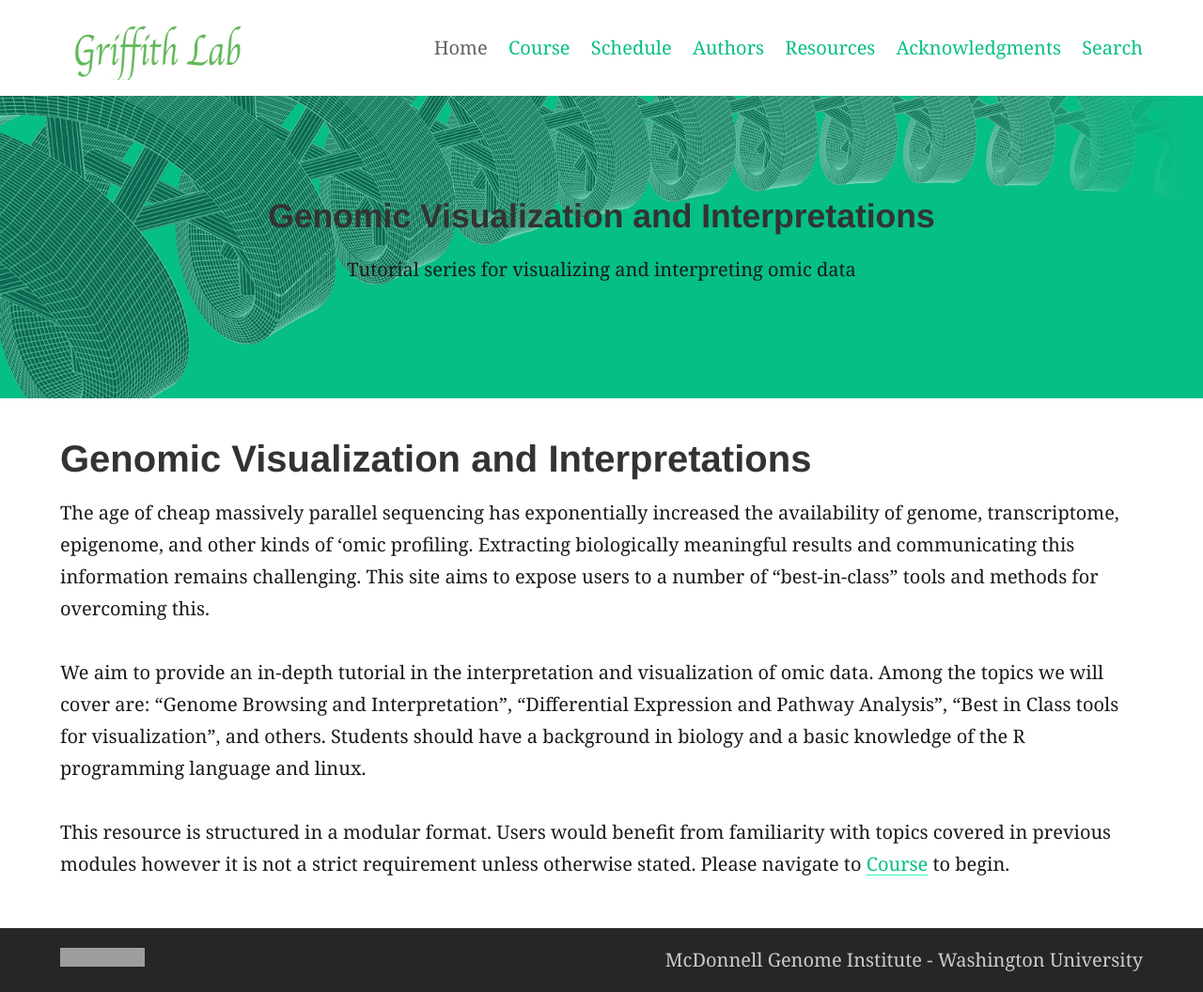
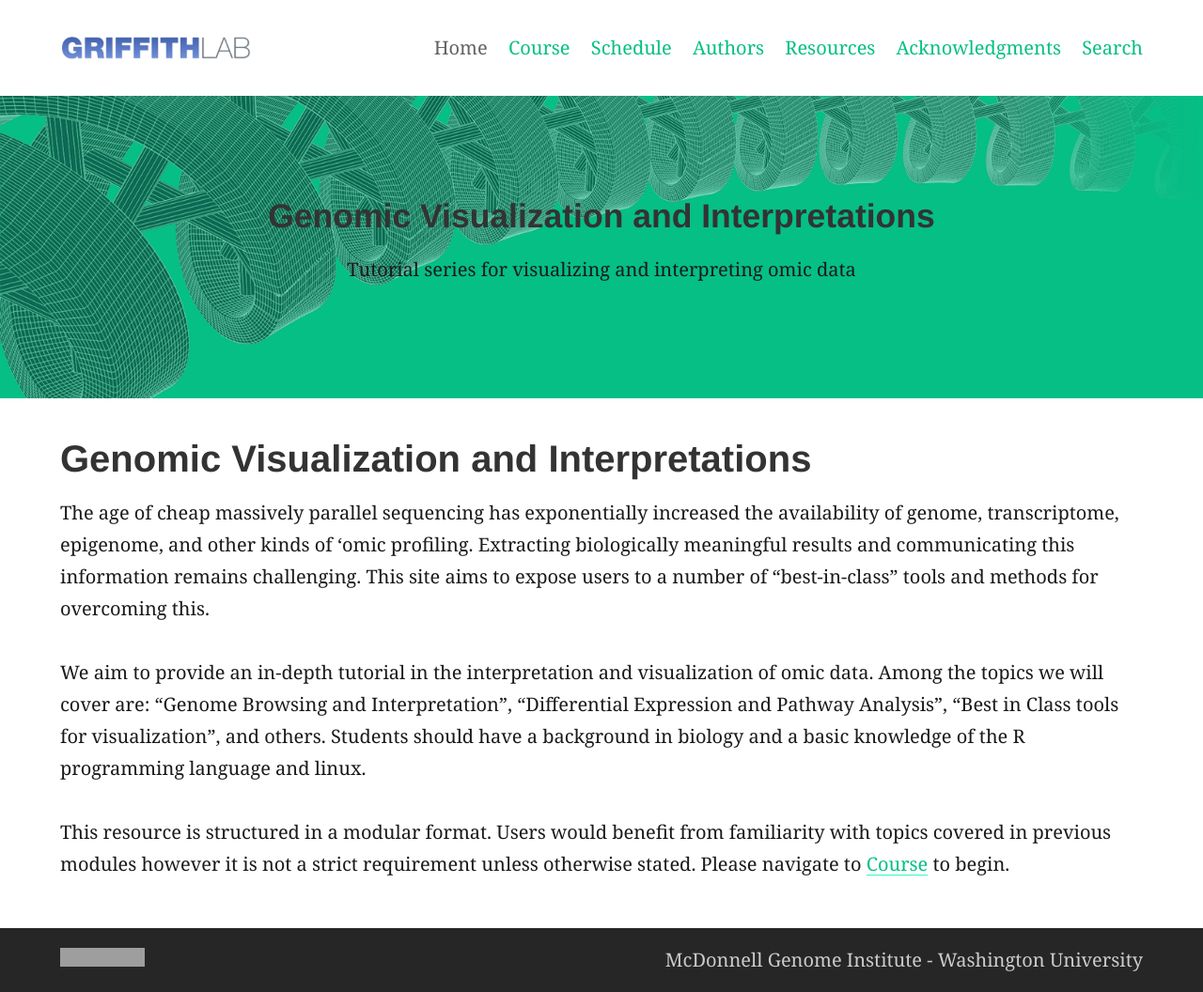
Before and after one commit to griffithlab/genviz.org, a Jekyll site: the page built from index.md, in a window 1280 px wide. Shown: the whole page at 94% size. Built offline with Jekyll 4.4.1, drawn with Linux system fonts in a browser that asks for light colours; grey boxes are pictures that could not be loaded.

Commit message:
changed site logo

```diff
--- a/_config.yml
+++ b/_config.yml
@@ -77,7 +77,7 @@ defaults:
 # 7. Site settings
 encoding: utf-8 # Make sure the encoding is right
 title: "Griffith Lab" # Site name or title, also used in jekyll-seo-tag
-logo: "/assets/Site_Logo.jpg" # Site logo, also used in jekyll-seo-tag
+logo: "/assets/Site_Logo.png" # Site logo, also used in jekyll-seo-tag
 description: "This resource is structured in a modular format. Users would benefit from familiarity with topics covered in previous modules however it is not a requirement unless stated otherwise." # Site description and default description, also used in jekyll-seo-tag
 url: "http://www.genviz.org/" # Site url, also used in jekyll-seo-tag
 baseurl: ""
```
Also changed, not shown: assets/Site_Logo.jpg (deleted), assets/Site_Logo.png (added).
